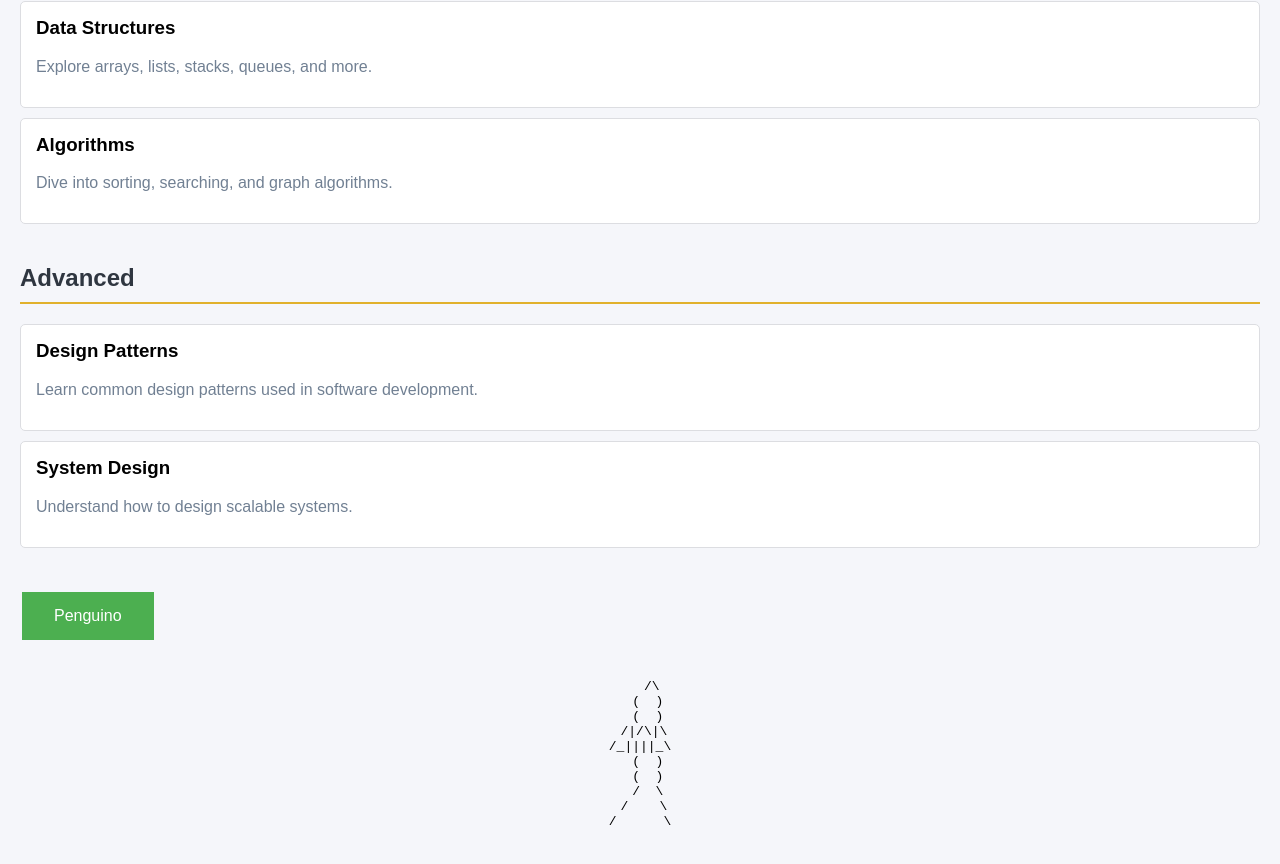
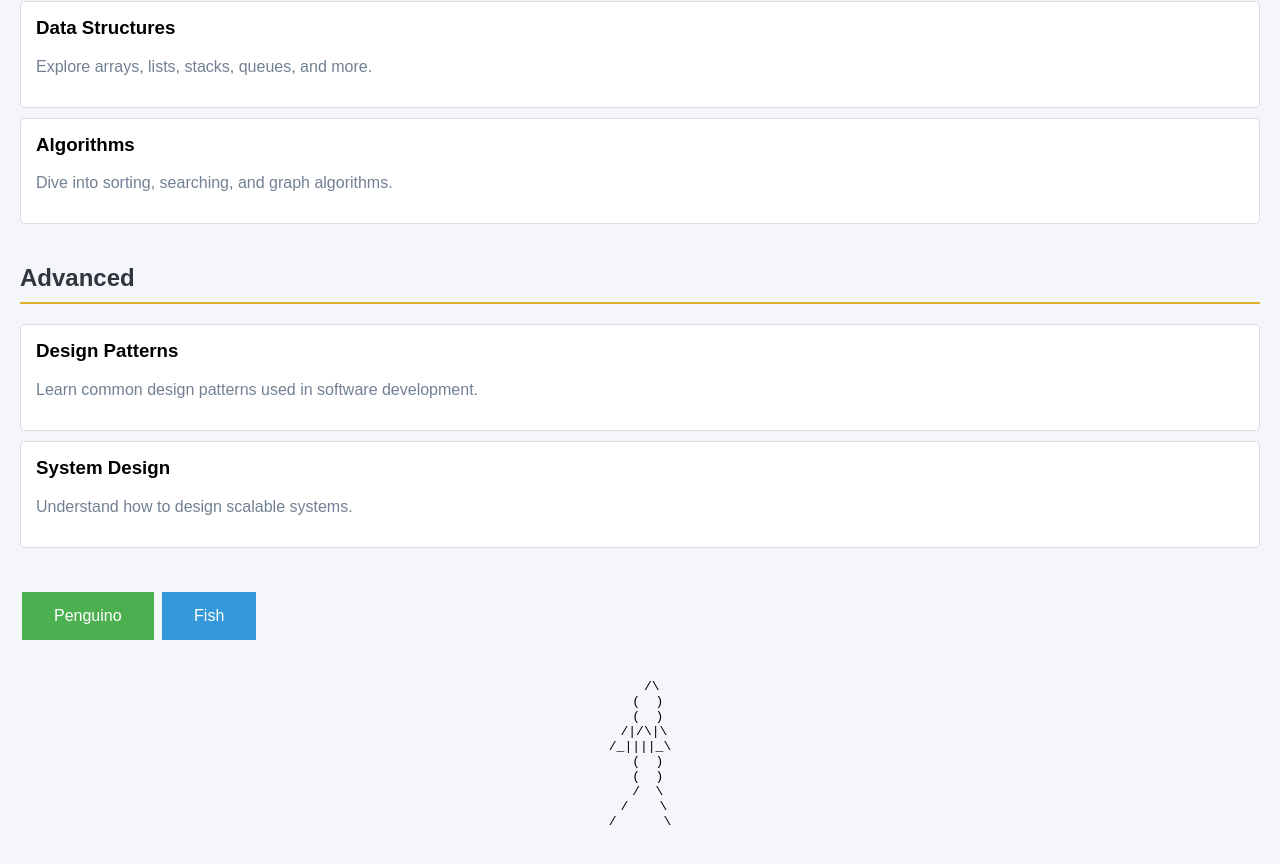
Before and after one commit to AradhyaSpace11/mywebs, a plain HTML site: page website2/index.html in a window 1280 px wide. Shown: the part 542-1406 px from the top of the page. Drawn offline with Linux system fonts and the light colour scheme; a script that the page names is missing.

Commit message:
fish button

```diff
--- a/website2/index.html
+++ b/website2/index.html
@@ -5,7 +5,7 @@
     <title>Programming Roadmap</title>
     <link rel="stylesheet" href="styles.css">
     <style>
-        .penguino-button {
+        .animal-button {
             background-color: #4CAF50;
             border: none;
             color: white;
@@ -18,11 +18,17 @@
             cursor: pointer;
             transition: all 0.3s ease;
         }
-        .penguino-button:hover {
+        .animal-button:hover {
             background-color: #45a049;
             transform: scale(1.1);
         }
-        .penguin-art {
+        .fish-button {
+            background-color: #3498db;
+        }
+        .fish-button:hover {
+            background-color: #2980b9;
+        }
+        .animal-art {
             font-family: monospace;
             white-space: pre;
             text-align: center;
@@ -72,9 +78,10 @@
             </div>
         </section>
 
-        <section class="penguino-section">
-            <button class="penguino-button">Penguino</button>
-            <div class="penguin-art">
+        <section class="animal-section">
+            <button class="animal-button penguino-button">Penguino</button>
+            <button class="animal-button fish-button">Fish</button>
+            <div class="animal-art">
    /\
   (  )
   (  )
```
